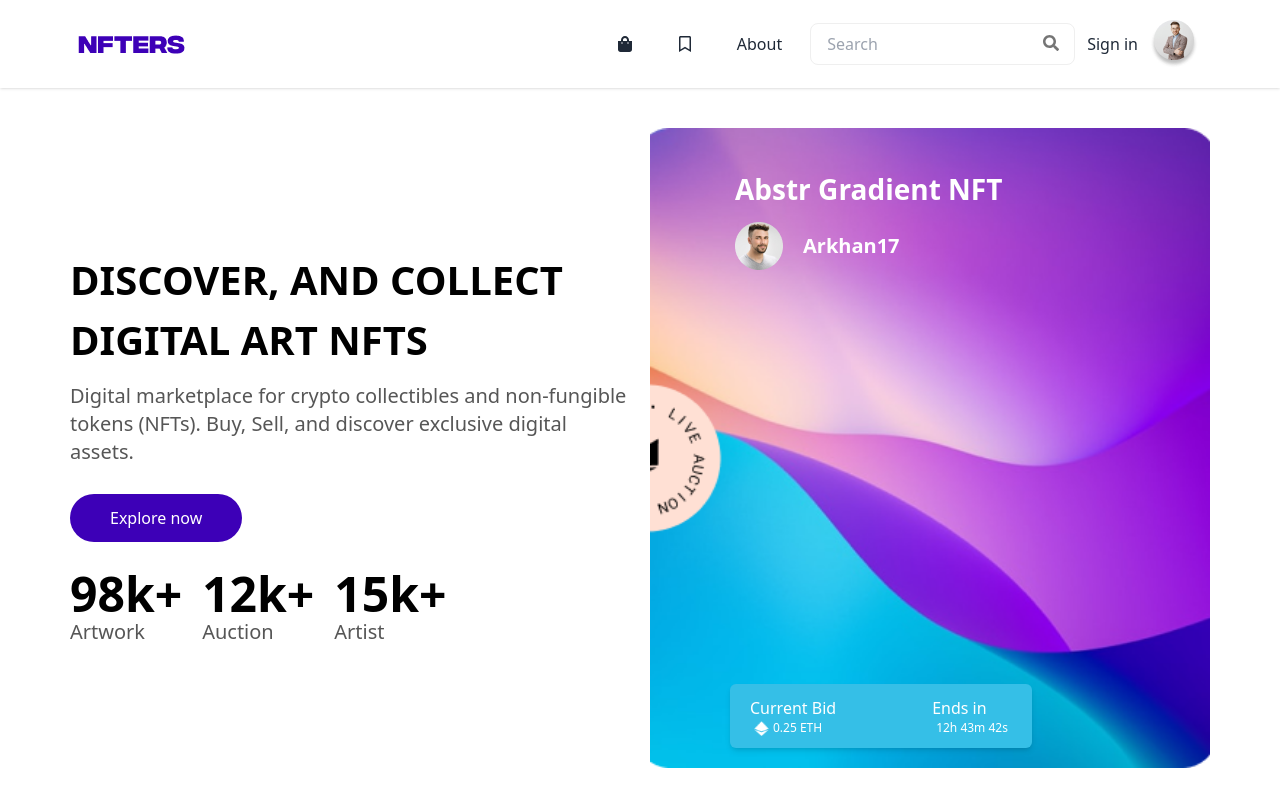
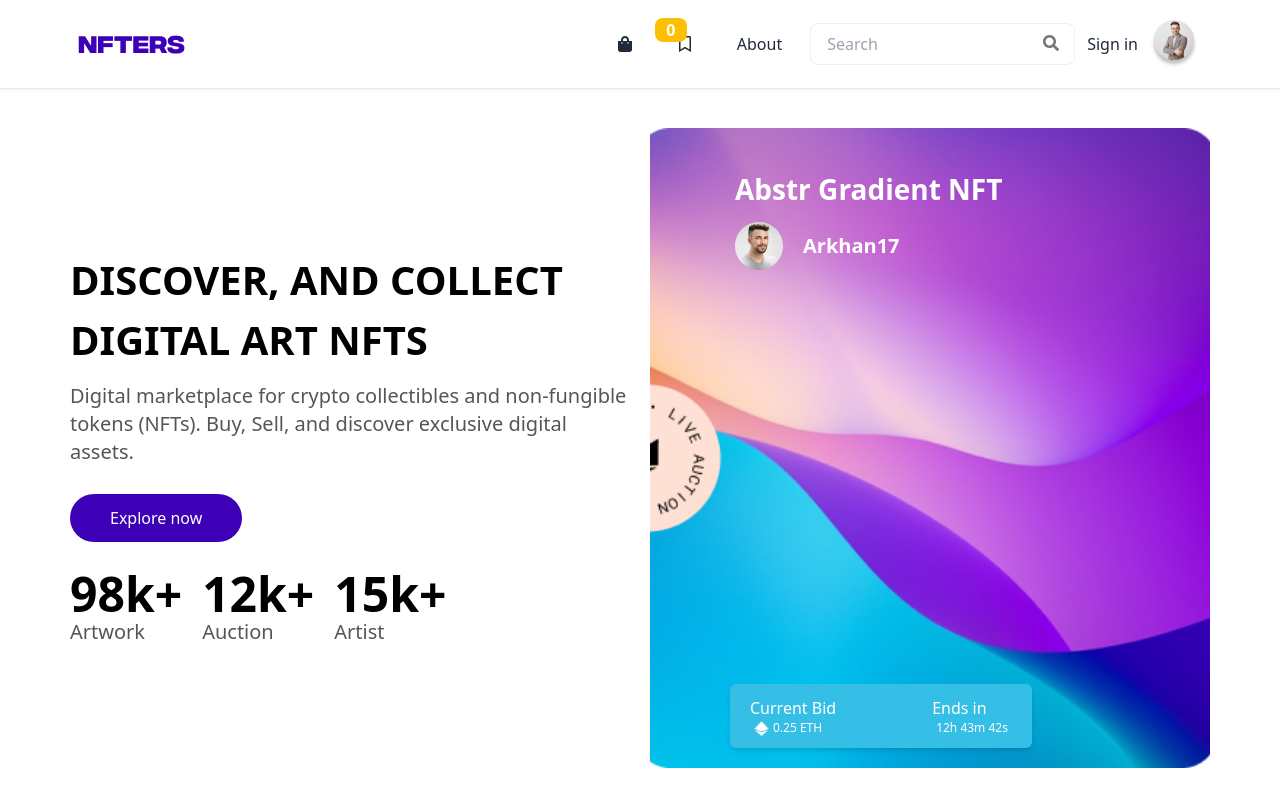
Before and after one commit to lanjudev16/BlogProject, a React (Vite) app in the folder Views/: page / in a window 1280 px wide. Shown: the top 800 px of the page. Built offline with nearby package versions, Linux system fonts and the light colour scheme; no server answers.

Commit message:
Done Book Mark

```diff
--- a/Views/src/Shared/Header/Header.jsx
+++ b/Views/src/Shared/Header/Header.jsx
@@ -4,8 +4,11 @@ import { FaBeer, FaBookmark, FaRegBookmark, FaSearch, FaShoppingBag, FaShoppingC
 import { AuthContext } from "../../pages/provider/AuthProvider";
 import person from '../../../public/Blog/person.png'
 import { Link, useNavigate } from "react-router-dom";
+import { useSelector } from "react-redux";
 const Header = () => {
   const { user, loading, logOut } = useContext(AuthContext)
+  const book = useSelector((state) => state.bookMark.value)
+  console.log(book)
   const navigate = useNavigate()
   const handleSignOut = () => {
     logOut().then(result => {
@@ -72,8 +75,9 @@ const Header = () => {
               <li>
                 <Link to="/myCart"><FaShoppingBag></FaShoppingBag></Link>
               </li>
-              <li>
+              <li className="relative">
                 <Link to="/bookMark"><FaRegBookmark></FaRegBookmark></Link>
+                <span className="absolute top-[-6px] left-[-6px] text-white text-base max-w-[8px] max-h-[8px] flex items-center justify-center font-bold bg-[#fdbf01]  rounded-full">{book}</span>
               </li>
 
               <li>
```
